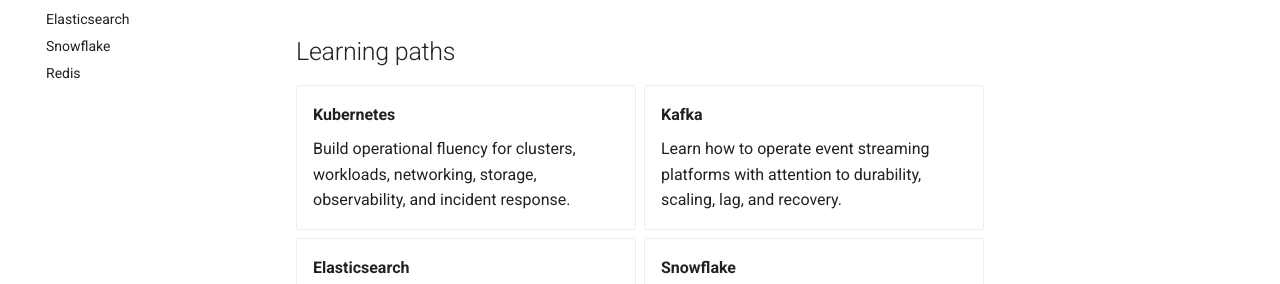
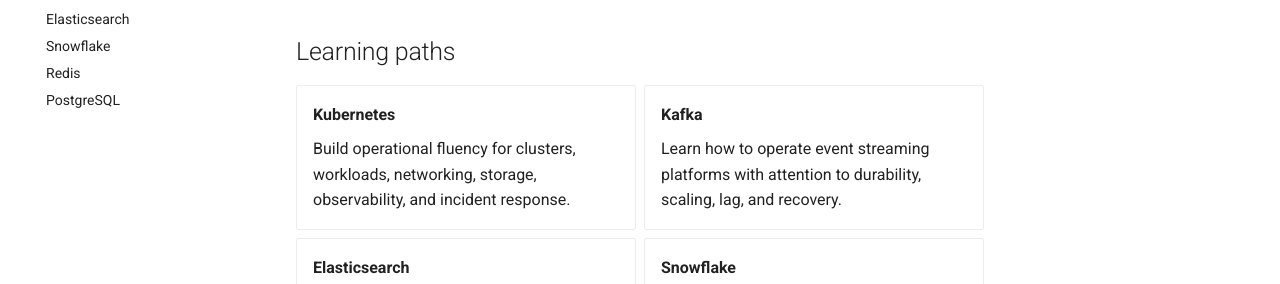
Before and after one commit to sssamant21/sre-academy, an MkDocs documentation site: the page built from docs/index.md, in a window 1280 px wide. Shown: the part 262-546 px from the top of the page. Built offline with MkDocs 1.6.1 and Material for MkDocs 9.7.7, drawn with Linux system fonts in a browser that asks for light colours; comment, search, counter and statistics services are not loaded.

Commit message:
Add PostgreSQL to documentation navigation

```diff
--- a/mkdocs.yml
+++ b/mkdocs.yml
@@ -39,6 +39,7 @@
       - Elasticsearch: books/elasticsearch/index.md
       - Snowflake: books/snowflake/index.md
       - Redis: books/redis/index.md
+      - PostgreSQL: books/postgresql/index.md
 
 markdown_extensions:
   - admonition
```
